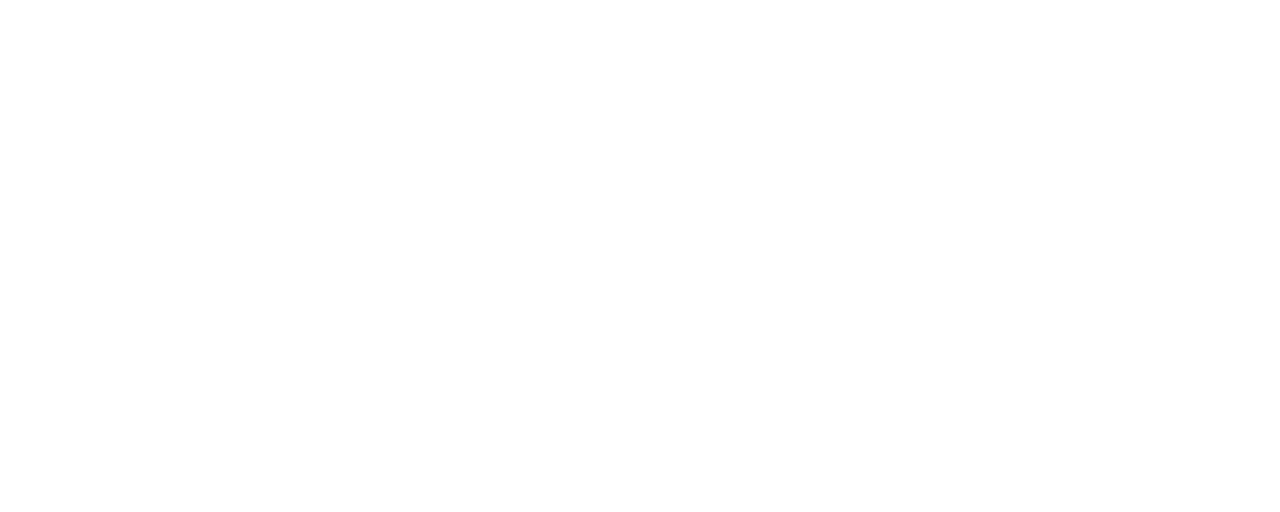
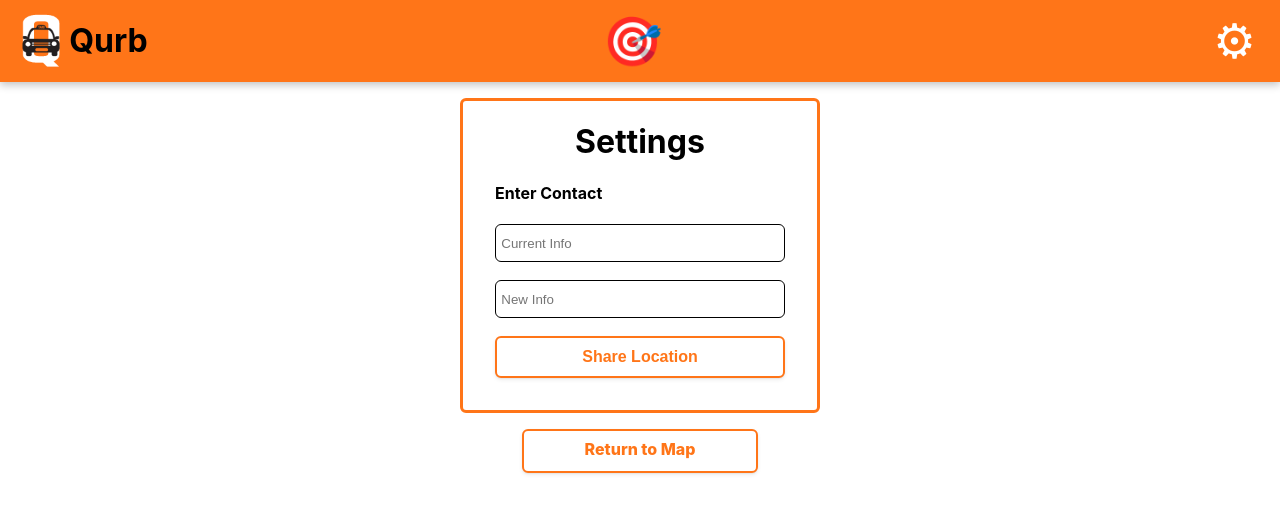
Before and after one commit to martinivnv/3a04-taxi-app, a React (Create React App) app in the folder client/: page /share in a window 1280 px wide. Before the commit this address had no page. Shown: the top 512 px of the page. Built offline with nearby package versions, Linux system fonts and the light colour scheme.

Commit message:
Added Share Location Page

```diff
--- a/client/src/App.js
+++ b/client/src/App.js
@@ -6,6 +6,10 @@ import MainPage from "./components/main/MainPage";
 import CarpoolPage from "./components/carpool/CarpoolPage";
 import AccountSettings from "./components/accountSettings/AccountSettings";
 import RideCompleted from "./components/rideCompleted/RideCompleted";
+import ShareLocation from "./components/shareLocation/ShareLocation";
+
+
+
 
 function App() {
 	return (
@@ -18,6 +22,7 @@ function App() {
 					<Route path="/carpools" element={<CarpoolPage />}></Route>
 					<Route path="/rideComplete" element={<RideCompleted />}></Route>
 					<Route path="/settings" element={<AccountSettings />}></Route>
+					<Route path="/share" element={<ShareLocation />}></Route>
 				</Routes>
 			</BrowserRouter>
 		</div>
--- a/client/src/components/navbar/NavBar.js
+++ b/client/src/components/navbar/NavBar.js
@@ -34,6 +34,20 @@ const NavBar = ({ showSettings }) => {
 				</div>
 				<div>
 					<Link
+						to="/share"
+						style={{
+							textDecoration: "none",
+							fontSize: "3em",
+							color: "white",
+							marginRight: "2em",
+						}}
+					>
+						🎯
+					</Link>
+            	</div>
+
+				<div>
+					<Link
 						to="/settings"
 						style={{
 							textDecoration: "none",
@@ -45,6 +59,7 @@ const NavBar = ({ showSettings }) => {
 						⚙
 					</Link>
 				</div>
+
 			</div>
 		);
 	} else {
--- /dev/null
+++ b/client/src/components/shareLocation/ShareLocation.js
@@ -0,0 +1,85 @@
+import { useState } from "react";
+import PageTemplate from "../pageTemplate/PageTemplate";
+import { Link, useNavigate } from "react-router-dom";
+
+const ShareLocation = () => {
+	const [ContactName, setContactName] = useState("");
+	const [ContactPhone, setContactPhone] = useState("");
+	const navigate = useNavigate();
+
+	const handleSubmit = (e) => {
+		e.preventDefault();
+		window.alert(`Location Shared to` + ContactName);
+		setContactName("");
+		setContactPhone("");
+        navigate("/share");
+
+	};
+
+	const handleContactName = (e) => {
+		setContactName(e.target.value);
+	};
+	const handleContactPhone = (e) => {
+		setContactPhone(e.target.value);
+	};
+
+	return (
+		<PageTemplate>
+			<div>
+				<div
+					style={{
+						borderStyle: "solid",
+						borderWidth: "medium",
+						borderColor: "#FF7518",
+						padding: "0 2em 2em 2em",
+						width: "290px",
+						margin: "1em 0",
+					}}
+					className="rounded-corners"
+				>
+					<head>
+						<title>Settings</title>
+					</head>
+					<body>
+						<h1>Settings</h1>
+						<h4 align="left">Enter Contact</h4>
+						<form
+							onSubmit={handleSubmit}
+							style={{ display: "flex", flexDirection: "column", gap: "1.1em" }}
+						>
+							<input
+								type="Info"
+								placeholder="Current Info"
+								name="Contact Name"
+								value={ContactName}
+								onChange={handleContactName}
+								required="required"
+							/>
+
+							<input
+								type="Info"
+								placeholder="New Info"
+								value={ContactPhone}
+								onChange={handleContactPhone}
+								name="Contact Phone"
+								required="required"
+							/>
+							<button type="submit" style={{ fontSize: "1em" }}>
+								Share Location{" "}
+							</button>
+						</form>
+					</body>
+				</div>
+				<Link
+					to="/main"
+					className="looksLikeButton"
+					style={{ width: "60%", marginBottom: "2em" }}
+				>
+					Return to Map
+				</Link>
+			</div>
+		</PageTemplate>
+	);
+};
+
+export default ShareLocation;
```
